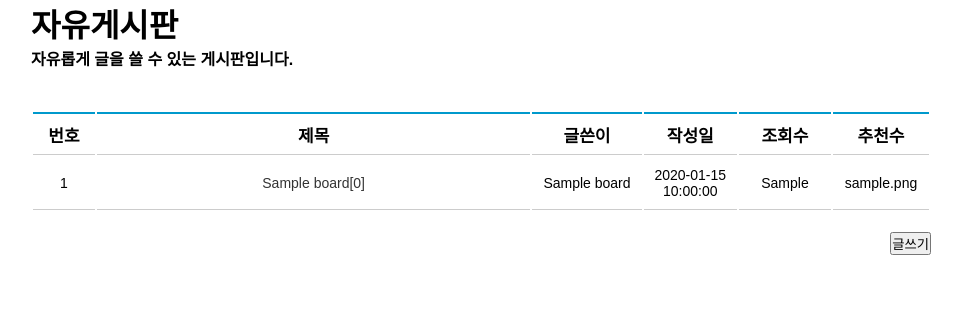
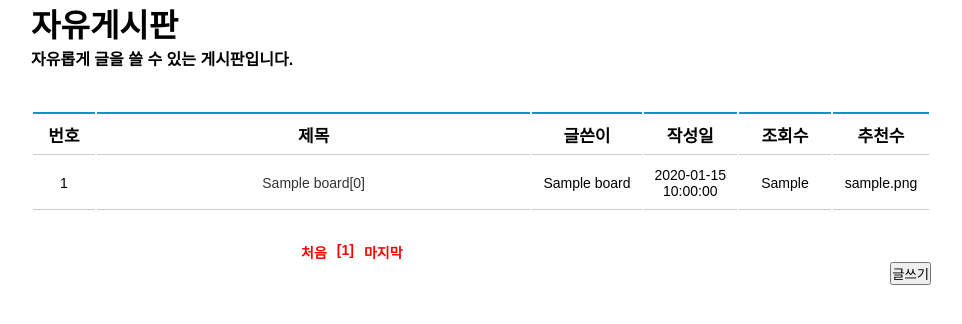
Before and after one commit to david02324/Study, a PHP site: page / in a window 1280 px wide. Shown: the top 324 px of the page, without its empty margins (159-1121 px from the left). Run offline with PHP 8.4, Linux system fonts and the light colour scheme; tables that the repository leaves empty or names only in its code hold one stand-in row (values such as "Sample post").

Commit message:
page number

```diff
--- a/PHP/BBS/css/style.css
+++ b/PHP/BBS/css/style.css
@@ -47,6 +47,21 @@ ul li {
 	position: absolute;
 	margin-top:20px;
 	right: 0;
+}
+/* 페이징 */
+#page_num {
+	font-size: 14px;
+	margin-left: 260px;
+	margin-top:30px;
+}
+#page_num ul li {
+	float: left;
+	margin-left: 10px;
+	text-align: center;
+}
+.fo_re {
+	font-weight: bold;
+	color:red;
 }
 
 /* 게시판 글쓰기 */
@@ -106,7 +121,6 @@ ul li {
 	width:100px;
 	height:30px;
 }
-
 /* 게시판 read */
 #board_read {
 	width:900px;
--- a/PHP/BBS/index.php
+++ b/PHP/BBS/index.php
@@ -3,7 +3,7 @@
 <head>
 <meta charset="UTF-8">
 <title>게시판</title>
-<link rel="stylesheet" type="text/css" href="/BBS/css/style.css" />
+<link rel="stylesheet" type="text/css" href="/BBS/css/style.css?after" />
 </head>
 <body>
 <div id="board_area">
@@ -22,33 +22,45 @@
             </tr>
         </thead>
         <?php
-        // board테이블에서 idx를 기준으로 내림차순해서 10개까지 표시
-          $sql = query("select * from board order by idx desc limit 0,10");
-            while($board = $sql->fetch_array())
-            {
-              //title변수에 DB에서 가져온 title을 선택
+         if(isset($_GET['page'])){
+          $page = $_GET['page'];
+            }else{
+              $page = 1;
+            }
+              $sql = query("select * from board");
+              $row_num = mysqli_num_rows($sql); //게시판 총 레코드 수
+              $list = 10; //한 페이지에 보여줄 개수
+              $block_ct = 5; //블록당 보여줄 페이지 개수
+
+              $block_num = ceil($page/$block_ct); // 현재 페이지 블록 구하기
+              $block_start = (($block_num - 1) * $block_ct) + 1; // 블록의 시작번호
+              $block_end = $block_start + $block_ct - 1; //블록 마지막 번호
+
+              $total_page = ceil($row_num / $list); // 페이징한 페이지 수 구하기
+              if($block_end > $total_page) $block_end = $total_page; //만약 블록의 마지박 번호가 페이지수보다 많다면 마지박번호는 페이지 수
+              $total_block = ceil($total_page/$block_ct); //블럭 총 개수
+              $start_num = ($page-1) * $list; //시작번호 (page-1)에서 $list를 곱한다.
+
+              $sql2 = query("select * from board order by idx desc limit $start_num, $list");
+              while($board = $sql2->fetch_array()){
               $title=$board["title"];
-
-              //댓글 수 넣기 위한 코드
-              $con_idx = $board["idx"];
-              $reply_count = query("SELECT COUNT(*) as cnt FROM reply where con_num=$con_idx");
-              $con_reply_count = $reply_count->fetch_array();
-
-              if(strlen($title)>30)
-              {
-                //title이 30을 넘어서면 ...표시
-                $title=str_replace($board["title"],mb_substr($board["title"],0,30,"utf-8")."...",$board["title"]);
-              }
-        ?>
+                if(strlen($title)>30)
+                {
+                  $title=str_replace($board["title"],mb_substr($board["title"],0,30,"utf-8")."...",$board["title"]);
+                }
+                $con_idx = $board["idx"];
+                $reply_count = query("SELECT COUNT(*) as cnt FROM reply where con_num=$con_idx");
+                $rep_count = $reply_count->fetch_array();
+              ?>
       <tbody>
         <tr>
           <td width="70"><?php echo $board['idx']; ?></td>
           <td width="500"><?php
         $lockimg = "<img src='/BBS/img/lock.png' alt='lock' title='lock' with='20' height='20' />";
         if($board['lock_post']=="1")
-          { ?><a href='/BBS/ck_read.php?idx=<?php echo $board["idx"];?>'><?php echo $title."[".$con_reply_count["cnt"]."]", $lockimg;
+          { ?><a href='/BBS/ck_read.php?idx=<?php echo $board["idx"];?>'><?php echo $title."[".$rep_count["cnt"]."]", $lockimg;
             }else{  ?>
-          <a href="/BBS/read.php?idx=<?php echo $board["idx"];?>"><?php echo $title."[".$con_reply_count["cnt"]."]";}?></a></td>
+          <a href="/BBS/read.php?idx=<?php echo $board["idx"];?>"><?php echo $title."[".$rep_count["cnt"]."]";}?></a></td>
           <td width="120"><?php echo $board['name']?></td>
           <td width="100"><?php echo $board['date']?></td>
           <td width="100"><?php echo $board['hit']; ?></td>
@@ -58,6 +70,44 @@
       </tbody>
       <?php } ?>
     </table>
+    <!---페이징 넘버 --->
+    <div id="page_num">
+      <ul>
+        <?php
+          if($page <= 1)
+          { //만약 page가 1보다 작거나 같다면
+            echo "<li class='fo_re'>처음</li>"; //처음이라는 글자에 빨간색 표시
+          }else{
+            echo "<li><a href='?page=1'>처음</a></li>"; //아니라면 처음글자에 1번페이지로 갈 수있게 링크
+          }
+          if($page <= 1)
+          { //만약 page가 1보다 작거나 같다면 빈값
+
+          }else{
+          $pre = $page-1; //pre변수에 page-1을 해준다 만약 현재 페이지가 3인데 이전버튼을 누르면 2번페이지로 갈 수 있게 함
+            echo "<li><a href='?page=$pre'>이전</a></li>"; //이전글자에 pre변수를 링크한다. 이러면 이전버튼을 누를때마다 현재 페이지에서 -1하게 된다.
+          }
+          for($i=$block_start; $i<=$block_end; $i++){
+            //for문 반복문을 사용하여, 초기값을 블록의 시작번호를 조건으로 블록시작번호가 마지박블록보다 작거나 같을 때까지 $i를 반복시킨다
+            if($page == $i){ //만약 page가 $i와 같다면
+              echo "<li class='fo_re'>[$i]</li>"; //현재 페이지에 해당하는 번호에 굵은 빨간색을 적용한다
+            }else{
+              echo "<li><a href='?page=$i'>[$i]</a></li>"; //아니라면 $i
+            }
+          }
+          if($block_num >= $total_block){ //만약 현재 블록이 블록 총개수보다 크거나 같다면 빈 값
+          }else{
+            $next = $page + 1; //next변수에 page + 1을 해준다.
+            echo "<li><a href='?page=$next'>다음</a></li>"; //다음글자에 next변수를 링크한다. 현재 4페이지에 있다면 +1하여 5페이지로 이동하게 된다.
+          }
+          if($page >= $total_page){ //만약 page가 페이지수보다 크거나 같다면
+            echo "<li class='fo_re'>마지막</li>"; //마지막 글자에 긁은 빨간색을 적용한다.
+          }else{
+            echo "<li><a href='?page=$total_page'>마지막</a></li>"; //아니라면 마지막글자에 total_page를 링크한다.
+          }
+        ?>
+      </ul>
+    </div>
     <div id="write_btn">
       <a href="/BBS/page/board/write.php"><button>글쓰기</button></a>
     </div>
```
Also changed, not shown: PHP/BBS/delete.php (line endings or trailing spaces).
